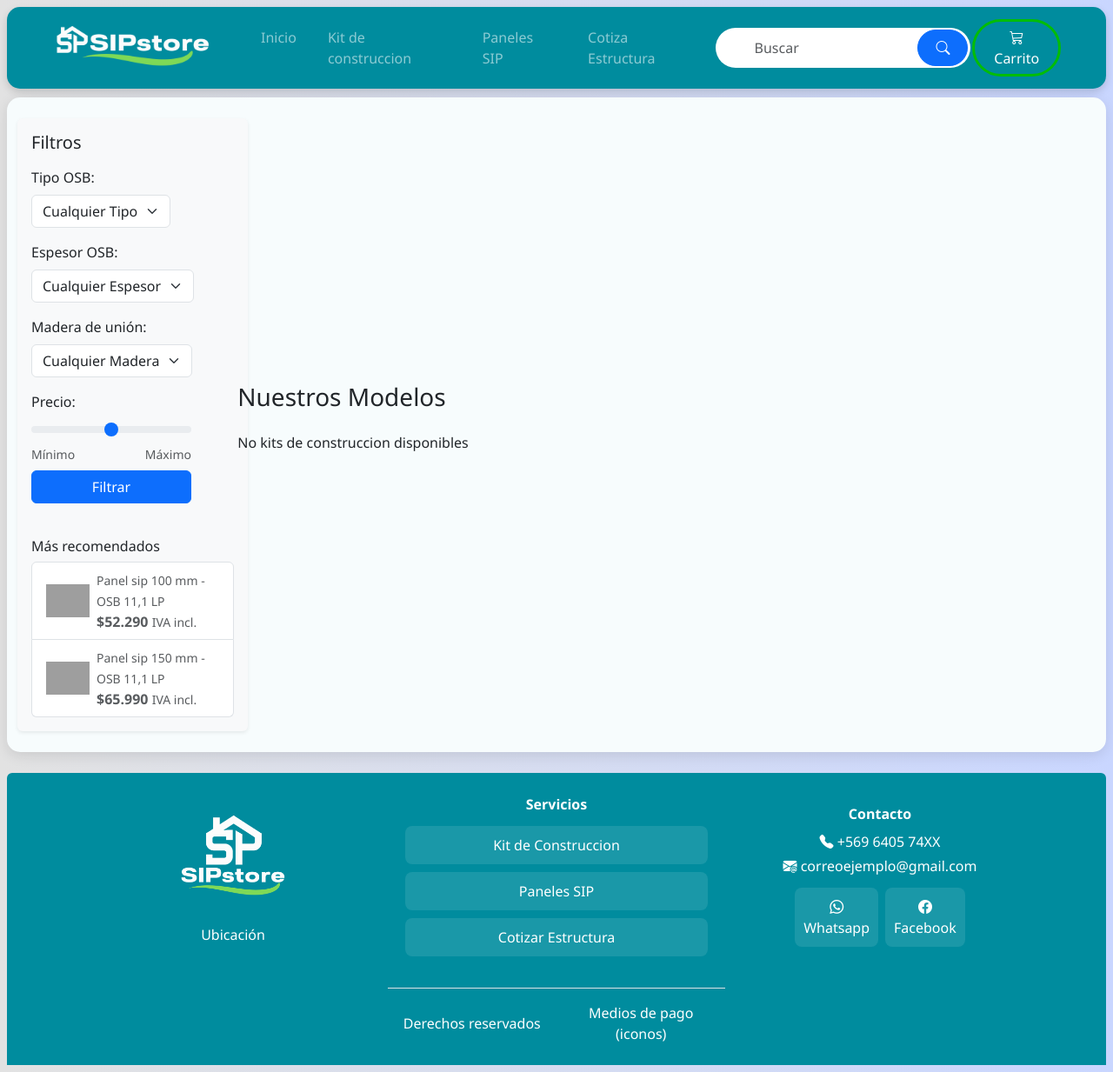
After one commit to paocespedes-bit/Capstone-, a Django app: page /kits/ in a window 1280 px wide. The commit adds this page. Shown: the whole page at 87% size. Run offline with Django 5.2, Linux system fonts and the light colour scheme; data that the repository does not hold is empty; some libraries are stand-ins or nearby versions; grey boxes are pictures that could not be loaded.

Commit message:
Nuevos templates e integracion con db

```diff
--- a/Fase_2/Evidencias_Proyecto/SIPstore/core/static/core/style/base.css
+++ b/Fase_2/Evidencias_Proyecto/SIPstore/core/static/core/style/base.css
@@ -113,7 +113,7 @@ main.container {
   border-radius: 15px !important;
   background-color: #f7fcfd;
   box-shadow: 0 4px 15px rgba(0, 0, 0, 0.1) !important;
-  margin: 0px !important;
+  margin-top: 10px;
 }
 
 /* !footer */
@@ -143,7 +143,6 @@ main.container {
 }
 
 div {
-  display: flex;
   align-items: center;
   flex-direction: row;
   justify-content: center;
--- a/Fase_2/Evidencias_Proyecto/SIPstore/core/templates/base.html
+++ b/Fase_2/Evidencias_Proyecto/SIPstore/core/templates/base.html
@@ -52,7 +52,7 @@
             </li>
 
             <li class="nav-item">
-              <a class="nav-link" href="#">Kit de construccion</a>
+              <a class="nav-link" href="{% url 'kits' %}">Kit de construccion</a>
             </li>
 
             <li class="nav-item">
@@ -84,7 +84,7 @@
     </nav>
 
     <!-- Main Content -->
-    <main class="container my-4">
+    <main class="container ">
       <div class="main p-4 rounded shadow-sm">
         {% block content %}{% endblock %}
       </div>
@@ -104,8 +104,8 @@
           </div>
           <div class="col-md-4 mb-3">
             <p class="fw-bold mb-2">Servicios</p>
-            <a class="a-foot d-block mb-1" href="#">Kit de Construccion</a>
-            <a class="a-foot d-block mb-1" href="#">Paneles SIP</a>
+            <a class="a-foot d-block mb-1" href="{% url 'kits' %}">Kit de Construccion</a>
+            <a class="a-foot d-block mb-1" href="{% url 'paneles' %}">Paneles SIP</a>
             <a class="a-foot d-block mb-1" href="#">Cotizar Estructura</a>
           </div>
           <div class="col-md-4 mb-3">
--- a/Fase_2/Evidencias_Proyecto/SIPstore/core/templates/index.html
+++ b/Fase_2/Evidencias_Proyecto/SIPstore/core/templates/index.html
@@ -4,8 +4,12 @@
 <!-- !Blockeo de contenido -->
 {% block content %}
 <div class="tarjetas">
+    <h4>Kits de Construccion</h4>
+    {% include "t_kit.html" with kits=kits %}
+    <h4>Paneles SIP</h4>
     <!-- !Incluir tarjetas -->
     {% include "t_paneles.html" with paneles=paneles %}
+
 </div>
 <p>
 
--- a/Fase_2/Evidencias_Proyecto/SIPstore/core/views.py
+++ b/Fase_2/Evidencias_Proyecto/SIPstore/core/views.py
@@ -1,14 +1,15 @@
 from django.shortcuts import render
 from django.http import HttpResponse
-from store.models import PanelSIP
+from store.models import PanelSIP,KitConstruccion
 
 
 #! Aqui se agregan las views (templates).
 
 def index(request):
     paneles = PanelSIP.objects.all()
+    kits = KitConstruccion.objects.all()
     context = {
         'paneles': paneles,
-        # 'kits': kits
+        'kits': kits
     }
     return render(request, 'index.html', context)
--- /dev/null
+++ b/Fase_2/Evidencias_Proyecto/SIPstore/store/templates/kits.html
@@ -0,0 +1,94 @@
+{% extends "base.html" %} {% load static %} {% block link %}
+<link rel="stylesheet" href="{% static 'store/style/catalogo.css' %}" />
+{% endblock %} {% block title %}Kit de Construccion{% endblock %} {% block content %}
+<div class="row">
+  <!-- Sidebar filtros -->
+  <aside class="col-12 col-md-3 col-lg-2 bg-light p-3 rounded shadow-sm" style="display: flex;
+  justify-content: center; align-items: flex-start; flex-direction: column;">
+    <h5 class="mb-3">Filtros</h5>
+
+    <!-- Tipo OSB -->
+    <div class="mb-3">
+      <label class="form-label">Tipo OSB:</label>
+      <select class="form-select">
+        <option>Cualquier Tipo</option>
+        <option>OSB 11</option>
+        <option>OSB 15</option>
+      </select>
+    </div>
+
+    <!-- Espesor OSB -->
+    <div class="mb-3">
+      <label class="form-label">Espesor OSB:</label>
+      <select class="form-select">
+        <option>Cualquier Espesor</option>
+      </select>
+    </div>
+
+    <!-- Madera -->
+    <div class="mb-3">
+      <label class="form-label">Madera de unión:</label>
+      <select class="form-select">
+        <option>Cualquier Madera</option>
+      </select>
+    </div>
+
+    <!-- Precio -->
+    <div class="mb-3">
+      <label class="form-label">Precio:</label>
+      <input type="range" min="34990" max="86590" class="form-range" />
+      <div class="d-flex justify-content-between small text-muted">
+        <span>Mínimo</span><span>Máximo</span>
+      </div>
+      <button class="btn btn-primary w-100 mt-2">Filtrar</button>
+    </div>
+
+    <!-- Recomendados -->
+    <h6 class="mt-4">Más recomendados</h6>
+    <div class="list-group">
+      <a
+        href="#"
+        class="list-group-item list-group-item-action d-flex align-items-center"
+      >
+        <img
+          src="#"
+          alt=""
+          class="me-2"
+          style="width: 50px; height: auto"
+        />
+        <div>
+          <small>Panel sip 100 mm - OSB 11,1 LP</small><br />
+          <strong>$52.290</strong>
+          <span class="small text-muted">IVA incl.</span>
+        </div>
+      </a>
+      <a
+        href="#"
+        class="list-group-item list-group-item-action d-flex align-items-center"
+      >
+        <img
+          src="#"
+          alt=""
+          class="me-2"
+          style="width: 50px; height: auto"
+        />
+        <div>
+          <small>Panel sip 150 mm - OSB 11,1 LP</small><br />
+          <strong>$65.990</strong>
+          <span class="small text-muted">IVA incl.</span>
+        </div>
+      </a>
+    </div>
+  </aside>
+</div>
+
+<!-- Productos -->
+<div class="productos">
+  <section class="col-12 col-md-9 col-lg-10">
+    <h3 class="mb-4">Nuestros Modelos</h3>
+    <div class="row g-4">
+      {% include "t_kit.html" with kits=kits %}
+    </div>
+  </section>
+</div>
+{% endblock %}
--- a/Fase_2/Evidencias_Proyecto/SIPstore/store/templates/t_kit.html
+++ b/Fase_2/Evidencias_Proyecto/SIPstore/store/templates/t_kit.html
@@ -1,22 +1,27 @@
 {% load static%}
 <!-- !css -->
 {% block link %}
-<link rel="stylesheet" href="{% static 'store/style/tarjeta.css' %}">
+<link rel="stylesheet" href="{% static 'store/style/tarjeta.css' %}" />
 {% endblock %}
 <!-- !cloqueo de contenido -->
 {% block content %}
 <!-- !Tarjetas de productos -->
+{% for kit in kits %}
 <div class="contenedor-card">
   <div class="card">
-    <img src="#" alt="Producto" />
+    {% if kit.imagenes.all %}
+    <img src="{{kit.imagenes.first.imagen.url  }}" alt="{{kit.nombre}}" />
+    {% else %}
+    <img src="#" alt="Imagen no disponible" />
+    {% endif %}
     <div class="card-body">
-      <div class="card-title">Nombre Producto</div>
+      <div class="card-title">{{kit.nombre}}</div>
       <div class="stars">★ N°</div>
       <div class="card-description">
         Disponible bajo pedido
       </div>
       <div class="price">
-        $999.999 <span style="font-size: 12px">IVA Incl.</span>
+        ${{kit.precio}}
       </div>
 
       <div class="actions">
@@ -30,4 +35,6 @@
     </div>
   </div>
 </div>
-{% endblock %}
+{% empty %}
+<p>No kits de construccion disponibles</p>
+{% endfor %} {% endblock %}
--- a/Fase_2/Evidencias_Proyecto/SIPstore/store/urls.py
+++ b/Fase_2/Evidencias_Proyecto/SIPstore/store/urls.py
@@ -4,6 +4,6 @@ from . import views
 
 urlpatterns = [
     path('paneles/', views.paneles, name="paneles"),
-    # path('kit/')
+    path('kits/',views.kits,name="kits")
 
 ]
--- a/Fase_2/Evidencias_Proyecto/SIPstore/store/views.py
+++ b/Fase_2/Evidencias_Proyecto/SIPstore/store/views.py
@@ -8,14 +8,14 @@ def paneles(request):
     paneles = PanelSIP.objects.all()
     context = {
         'paneles': paneles,
-        # 'kits': kits
+
     }
     return render(request, 'paneles.html',context)
 
-def catalogo_kits(request):
+def kits(request):
     kits = KitConstruccion.objects.all()
     context = {
-        # 'paneles': paneles,
+
         'kits': kits
     }
-    return render(request, "t_kit.html",context)
+    return render(request, "kits.html",context)
```
Also changed, not shown: Fase_2/Evidencias_Proyecto/SIPstore/store/templates/t_paneles.html (+8 -6 lines), Fase_2/Evidencias_Proyecto/SIPstore/static/img/logoMin.png.
